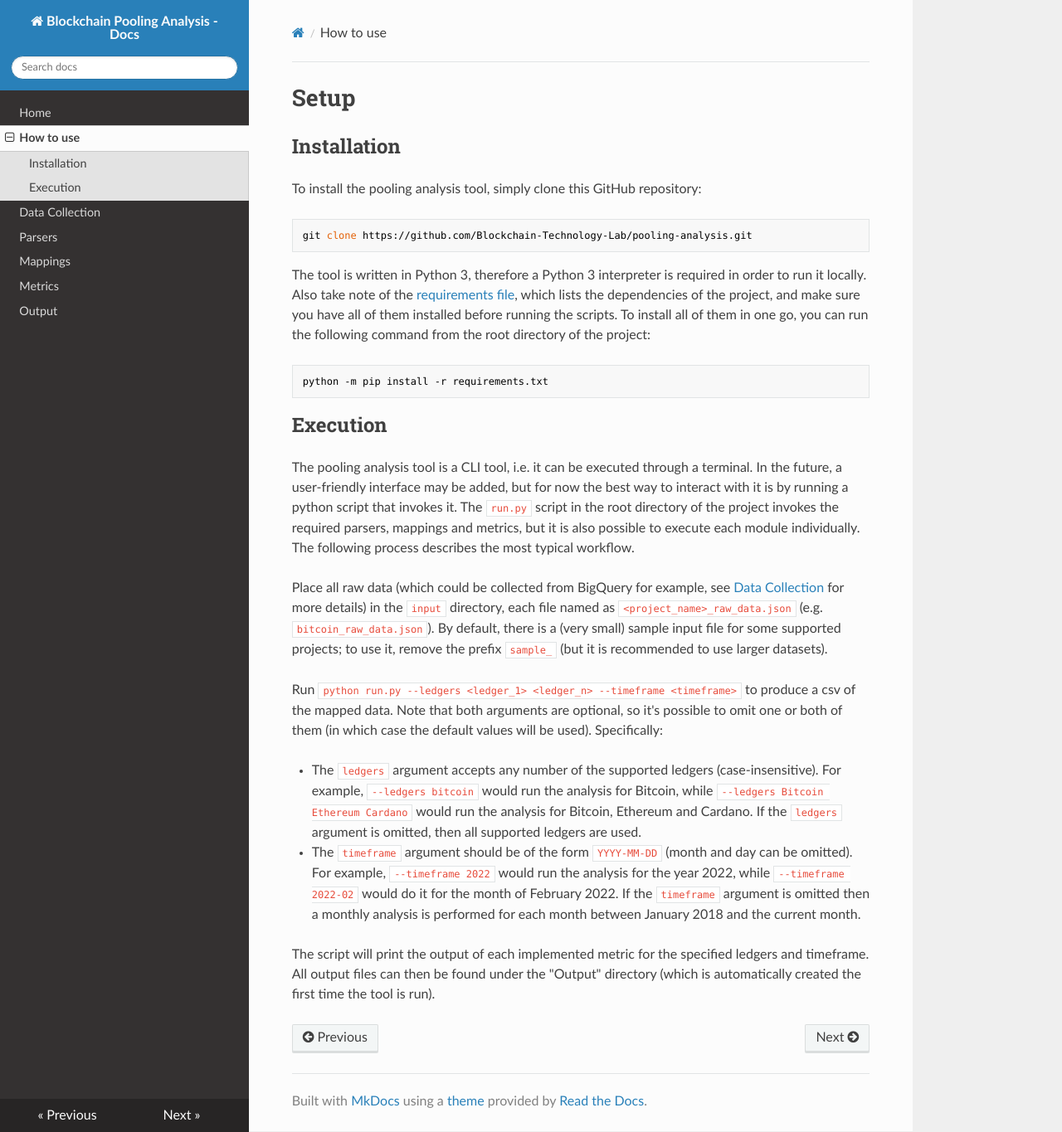
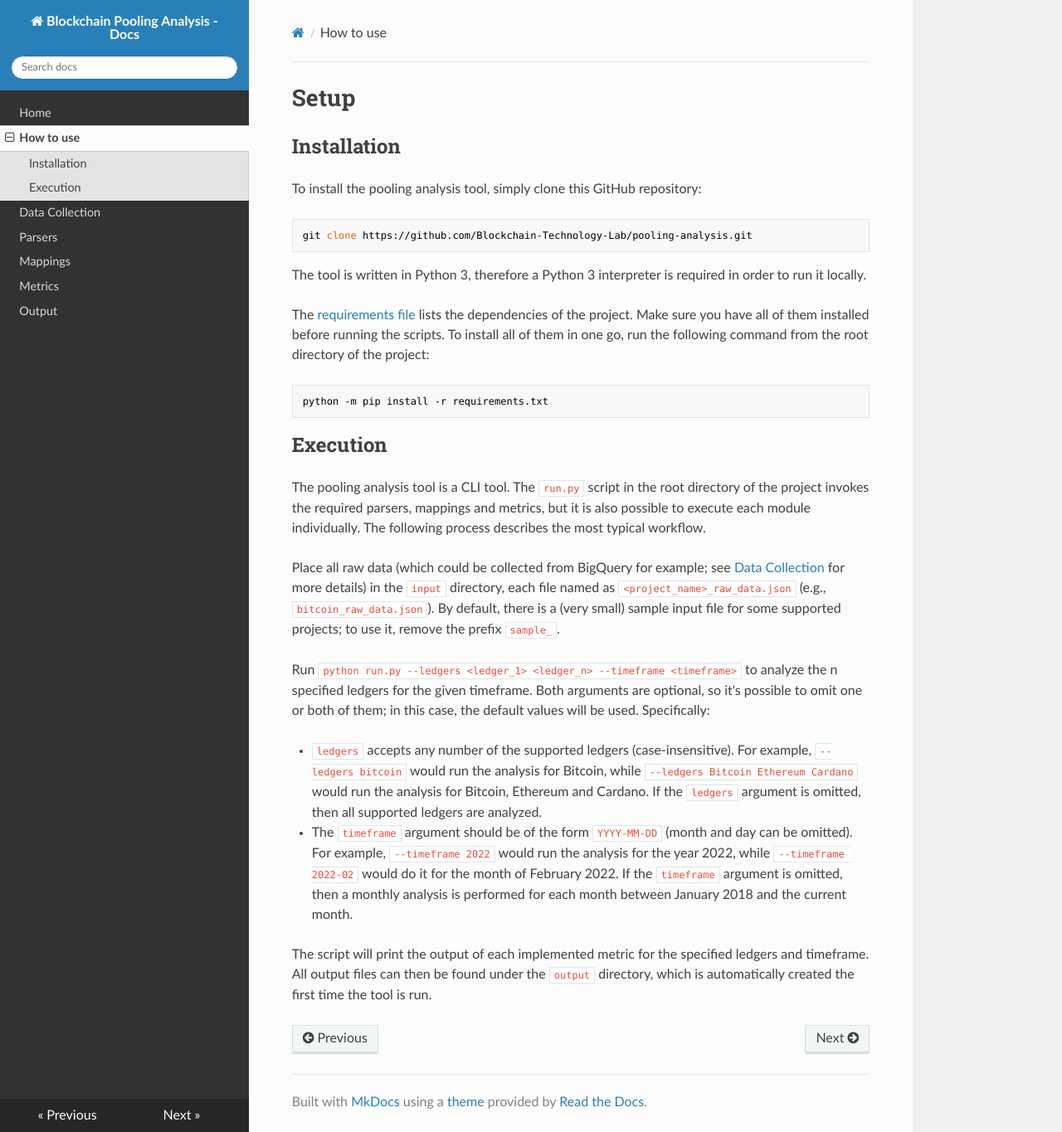
Before and after one commit to Blockchain-Technology-Lab/consensus-decentralization, an MkDocs documentation site: the page built from docs/setup.md, in a window 1280 px wide and 1365 px high. Shown: the whole window at 83% size. Built offline with MkDocs 1.6.1, drawn with Linux system fonts in a browser that asks for light colours; nearby versions of some CDN libraries.

Commit message:
Update setup doc

```diff
--- a/docs/setup.md
+++ b/docs/setup.md
@@ -7,37 +7,37 @@ To install the pooling analysis tool, simply clone this GitHub repository:
     git clone https://github.com/Blockchain-Technology-Lab/pooling-analysis.git
 
 The tool is written in Python 3, therefore a Python 3 interpreter is required in order to run it locally.
-Also take note of the [requirements file](requirements.txt), which lists the dependencies of the project, and make
-sure you have all of them installed before running the scripts. To install all of them in one go, you can run the
-following command from the root directory of the project:
+
+The [requirements file](requirements.txt) lists the dependencies of the project.
+Make sure you have all of them installed before running the scripts. To install
+all of them in one go, run the following command from the root directory of the
+project:
 
     python -m pip install -r requirements.txt
 
 
 ## Execution
 
-The pooling analysis tool is a CLI tool, i.e. it can be executed through a terminal. In the future, a user-friendly
-interface may be added, but for now the best way to interact with it is by running a python script that invokes it.
+The pooling analysis tool is a CLI tool.
 The `run.py` script in the root directory of the project invokes the required parsers, mappings and metrics, but it is
 also possible to execute each module individually. The following process describes the most typical workflow.
 
-Place all raw data (which could be collected from BigQuery for example, see [Data Collection](data.md) for more details)
-in the `input` directory, each file named as `<project_name>_raw_data.json` (e.g. `bitcoin_raw_data.json`). By default,
-there is a (very small) sample input file for some supported projects; to use it, remove the prefix `sample_` (but it is
-recommended to use larger datasets).
+Place all raw data (which could be collected from BigQuery for example; see [Data Collection](data.md) for more details)
+in the `input` directory, each file named as `<project_name>_raw_data.json` (e.g., `bitcoin_raw_data.json`). By default,
+there is a (very small) sample input file for some supported projects; to use it, remove the prefix `sample_`.
 
-Run `python run.py --ledgers <ledger_1> <ledger_n> --timeframe <timeframe>` to produce a csv of the mapped data.
-Note that both arguments are optional, so it's possible to omit one or both of them (in which case the default values
-will be used). Specifically:
+Run `python run.py --ledgers <ledger_1> <ledger_n> --timeframe <timeframe>` to
+analyze the n specified ledgers for the given timeframe.
+Both arguments are optional, so it's possible to omit one or both of them; in this case, the default values
+will be used. Specifically:
 
-- The `ledgers` argument accepts any number of the supported ledgers (case-insensitive). For example, `--ledgers bitcoin`
+- `ledgers` accepts any number of the supported ledgers (case-insensitive). For example, `--ledgers bitcoin`
 would run the analysis for Bitcoin, while `--ledgers Bitcoin Ethereum Cardano` would run the analysis for Bitcoin,
-Ethereum and Cardano. If the `ledgers` argument is omitted, then all supported ledgers are used.
+Ethereum and Cardano. If the `ledgers` argument is omitted, then all supported ledgers are analyzed.
 - The `timeframe` argument should be of the form `YYYY-MM-DD` (month and day can be omitted). For example,
 `--timeframe 2022` would run the analysis for the year 2022, while `--timeframe 2022-02` would do it for the month of
-February 2022. If the `timeframe` argument is omitted then a monthly analysis is performed for each month between
+February 2022. If the `timeframe` argument is omitted, then a monthly analysis is performed for each month between
 January 2018 and the current month.
 
 The script will print the output of each implemented metric for the specified ledgers and timeframe.
-All output files can then be found under the "Output" directory (which is automatically created the first time the tool
-is run).
+All output files can then be found under the `output` directory, which is automatically created the first time the tool is run.
```
